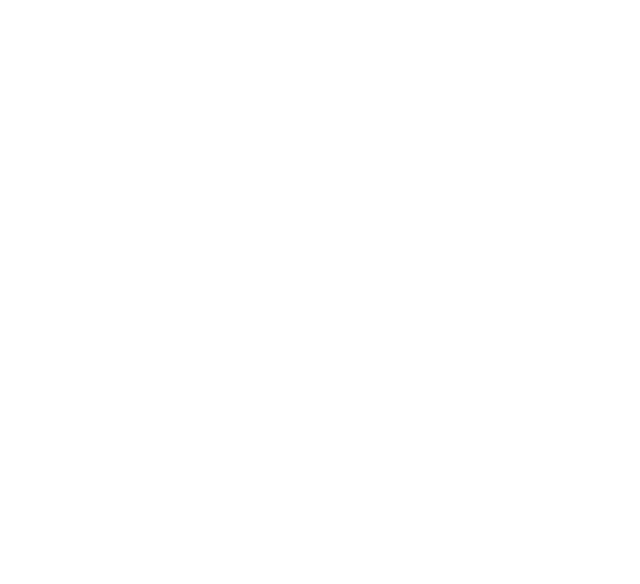
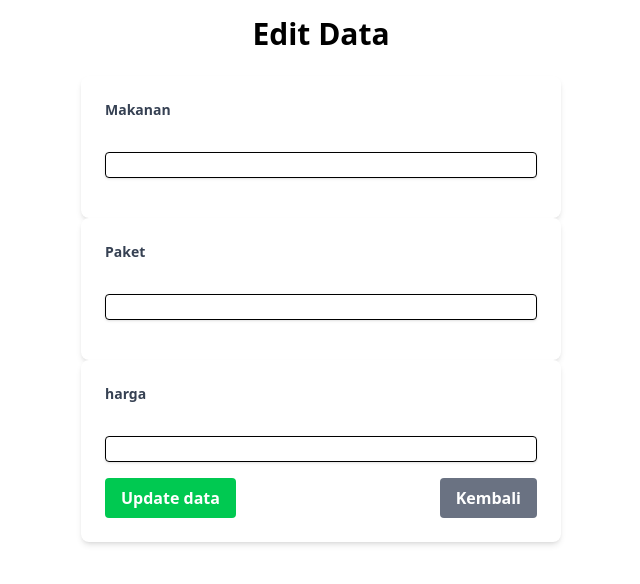
Before and after one commit to shineinouzen429-dev/Tabeltailwindcss, a React (Vite) app: page /edit/1 in a window 1280 px wide. Before the commit this address had no page. Shown: the top 584 px of the page, without its empty margins (319-959 px from the left). Built offline with nearby package versions, Linux system fonts and the light colour scheme; no server answers.

Commit message:
Membuat menu makanan menggunakan json

```diff
--- a/db.json
+++ b/db.json
@@ -15,13 +15,28 @@
   ],
   "menu": [
     {
-      "id": "8665"
+      "id": "3fe0",
+      "makanan": "Nasgor gorerng",
+      "pesanan": "8",
+      "harga": "90 yen"
     },
     {
-      "id": "eb03",
-      "makanan": "mie",
-      "pesanan": "1",
+      "id": "0863",
+      "makanan": "Masukkan teks",
+      "pesanan": "Masukan teks",
+      "harga": "Masukkan 0"
+    },
+    {
+      "id": "385e",
+      "makanan": "Nasgor gorerng",
+      "pesanan": "Two 3",
       "harga": "6k"
+    },
+    {
+      "id": "5040",
+      "makanan": "Nasgor gorerng",
+      "pesanan": "8",
+      "harga": "Rp.100 yen"
     }
   ]
 }
--- a/src/App.jsx
+++ b/src/App.jsx
@@ -1,21 +1,19 @@
 import React from "react";
 import { Routes, Route } from "react-router-dom";
-import Login from "./Abaikan/Login";
-import Register from "./Abaikan/Register";
-import Landingpage from "./Abaikan/Landingpage";
-import Masuk from "./Abaikan/Masuk";
+//import Login from "./Abaikan/Login";
+//import Register from "./Abaikan/Register";
+//import Landingpage from "./Abaikan/Landingpage";
+//import Masuk from "./Abaikan/Masuk";
 import Tambahdata from "./Pages/Tambahdata";
 import Tabeldata from "./Pages/Tabeldata";
+import EditData from "./Pages/Editdata";
 
 const App = () => {
   return (
     <Routes>
-      <Route path="/O" element={<Landingpage/>}/>
-      <Route path="/L" element={<Login/>}/>
-      <Route path="/p" element={<Register/>}/>
-      <Route path="/M" element={<Masuk/>}/>
       <Route path="/" element={<Tambahdata/>}/>
-      <Route path="/o" element={<Tabeldata/>}/>
+      <Route path="/w" element={<Tabeldata/>}/>
+      <Route path="/edit/:id" element={<EditData/>}/>
     </Routes>
   );
 };
--- a/src/Pages/Editdata.jsx
+++ b/src/Pages/Editdata.jsx
@@ -0,0 +1,141 @@
+import React from "react";
+import { useParams, useNavigate } from "react-router-dom";
+import axios from "axios";
+import { useEffect, useState } from "react";
+
+function EditData() {
+    const { id } = useParams();
+    const navigate = useNavigate();
+
+    const [formData, setFormData] = useState({
+        makanan: "",
+        paket: "",
+        harga: "",
+    });
+    const [loading, setLoading] = useState(true);
+
+    useEffect(() => {
+        const fetchData = async () => {
+        try {
+            const res = await axios.get(`https://localhost:5000/menu/${id}`);
+            const data = Array.isArray(res.data) ? res.data[0]
+            : res.data;
+            setFormData(data)
+        } catch (err) {
+            console.error("Gagal mengambil data:", err);
+            alert("Gagal mengambil data!");
+        } finally {
+            setLoading(false);
+        }
+    }
+
+        fetchData();
+    }, [id]);
+
+    const handleChange = (e) => {
+        setFormData({ ...formData, [e.target.name]: e.target.value})
+    };
+
+    const handleSubmit = async (e) => {
+        e.preventDefault();
+        try {
+            await axios.put(`http://localhost:5000/menu/${id}, formData`);
+                alert("Data berhasil diubah Anjay");
+                navigate("/tabeldata")
+        } catch (err) {
+            console.error("Gagal mengupdate data:", err);
+            alert("Gagal mengupdate data!");
+        }
+    };
+
+    if (loading) return <p className="text-center mt-10">Loading data</p>
+
+    return (
+     <div className="container mx-auto p-4 max-w-lg">
+        <h1 className="text-3xl font-bold mb-6 text-center">
+            Edit Data
+        </h1>
+        <form
+        onSubmit={handleSubmit}
+        className="bg-white shadow-md rounded-lg p-6"
+        >
+            <div className="mb-4">
+                <label className="block text-gray-700 text-sm font-bold mb-8"
+                htmlFor="makanan"
+                >
+                    Makanan
+                </label>
+                <input
+                id="Makanan"
+                name="Makanan"
+                type="text"
+                value={formData.Makanan || ""}
+                onChange={handleChange}
+                className="shadow appearance-none border rounded w-full"
+                required
+                />
+            </div>
+        </form>
+        <form
+        onSubmit={handleSubmit}
+        className="bg-white shadow-md rounded-lg p-6"
+        >
+            <div className="mb-4">
+                <label className="block text-gray-700 text-sm font-bold mb-8"
+                htmlFor="paket"
+                >
+                    Paket
+                </label>
+                <input
+                id="paket"
+                name="paket"
+                type="text"
+                value={formData.paket || ""}
+                onChange={handleChange}
+                className="shadow appearance-none border rounded w-full"
+                required
+                />
+            </div>
+        </form>
+        <form
+        onSubmit={handleSubmit}
+        className="bg-white shadow-md rounded-lg p-6"
+        >
+            <div className="mb-4">
+                <label className="block text-gray-700 text-sm font-bold mb-8"
+                htmlFor="harga"
+                >
+                    harga
+                </label>
+                <input
+                id="harga"
+                name="harga"
+                type="text"
+                value={formData.harga || ""}
+                onChange={handleChange}
+                className="shadow appearance-none border rounded w-full"
+                required
+                />
+            </div>
+            <div className="flex items-center justify-between">
+                <button
+                type="submit"
+                className="bg-green-500 hover:bg-green-950 text-white
+                font-bold py-2 px-4 rounded"
+                >
+                    Update data
+                </button>
+                <button
+                type="button"
+                onClick={() => navigate(-1)}
+                className="bg-gray-500 hover:bg-gray-700 text-white
+                font-bold py-2 px-4 rounded"
+                >
+                    Kembali
+                </button>
+            </div>
+        </form>
+     </div>
+    )
+}
+export default EditData
--- a/src/Pages/Tabeldata.jsx
+++ b/src/Pages/Tabeldata.jsx
@@ -2,11 +2,11 @@ import { useState, useEffect } from "react";
 import { useNavigate } from "react-router-dom";
 import axios from "axios";
 
-function Tabeldata() {
+
 const Menu = () => {
   const [data, setData] = useState([]);
   const [loading, setLoading] = useState(true);
-        const Navigate = useNavigate();
+  const navigate = useNavigate();
 
   useEffect(() => {
     const fetchData = async () => {
@@ -28,28 +28,83 @@ function Tabeldata() {
     if (!konfirmasi) return;
 
     try {
-                await axios.delete(`http:/localhost:5000/menu/${id}`);
+      await axios.delete(`http://localhost:5000/menu/${id}`);
       alert("Data berhasil dihapus");
-                setData((prev) => prev.filter((item) => item.id !== id)); // cek apakah backend pakai "id"
+      setData((prev) => prev.filter((item) => item.id !== id));
     } catch (err) {
       console.error("Gagal menghapus data:", err);
       alert("Gagal menghapus data");
     }
   };
 
-        if (loading) return <p>Loading...</p>;
+  if (loading) return <p className="text-gray-600">Loading...</p>;
 
   return (
-            <div>
-                {data.map((item) => (
-                    <div key={item.id}>
-                        <p>{item.nama}</p>
-                        <button onClick={() => handleDelete(item.id)}>Hapus</button>
-                    </div>
-                ))}
+    <div className="overflow-x-auto mt-4">
+      <table className="min-w-full border border-gray-200 text-sm text-left">
+        <thead className="bg-gray-100">
+          <tr>
+            <th className="px-4 py-2 border">No</th>
+            <th className="px-4 py-2 border">Makanan</th>
+            <th className="px-4 py-2 border">Paket</th>
+            <th className="px-4 py-2 border">Harga</th>
+            <th className="px-4 py-2 border">Aksi</th>
+          </tr>
+        </thead>
+        <tbody>
+          {data.length > 0 ? (
+            data.map((item, index) => (
+              <tr key={item.id} className="hover:bg-gray-50">
+                <td className="px-4 py-2 border">{index + 1}</td>
+                <td className="px-4 py-2 border">{item.makanan}</td>
+                <td className="px-4 py-2 border">{item.paket}</td>
+                <td className="px-4 py-2 border">{item.harga}</td>
+                <td className="px-4 py-2 border space-x-2">
+                  <button
+                    onClick={() => navigate(`/edit/${item.id}`)}
+                    className="px-3 py-1 bg-blue-500 text-white rounded hover:bg-blue-600 transition"
+                  >
+                    Edit
+                  </button>
+                  <button
+                    onClick={() => handleDelete(item.id)}
+                    className="px-3 py-1 bg-red-500 text-white rounded hover:bg-red-600 transition"
+                  >
+                    Hapus
+                  </button>
+                </td>
+              </tr>
+            ))
+          ) : (
+            <tr>
+              <td colSpan={5} className="text-center py-4 text-gray-500">
+                Tidak ada data
+              </td>
+            </tr>
+          )}
+        </tbody>
+      </table>
     </div>
   );
 };
-};
+
+function Tabeldata() {
+  const navigate = useNavigate();
+
+  return (
+    <div className="p-6 max-w-4xl mx-auto">
+      <div className="flex justify-between items-center mb-4">
+        <h2 className="text-2xl font-semibold">Daftar Menu</h2>
+        <button
+          onClick={() => navigate("/")}
+          className="px-4 py-2 bg-green-500 text-white rounded hover:bg-green-600 transition"
+        >
+          Tambah Data
+        </button>
+      </div>
+      <Menu />
+    </div>
+  );
+}
 
 export default Tabeldata;
--- a/src/Pages/Tambahdata.jsx
+++ b/src/Pages/Tambahdata.jsx
@@ -31,7 +31,7 @@ function Tambahdata () {
       harga: ""
     });
 
-    navigate("/Tabeldata"); // setelah daftar, arahkan ke login
+    navigate("/w"); // setelah daftar, arahkan ke login
   } catch (error) {
     console.error("Error saat menambahkan data:", error);
     alert("Gagal menambahkan data.");
```
Lines whose indentation alone changed are shown as unchanged.
